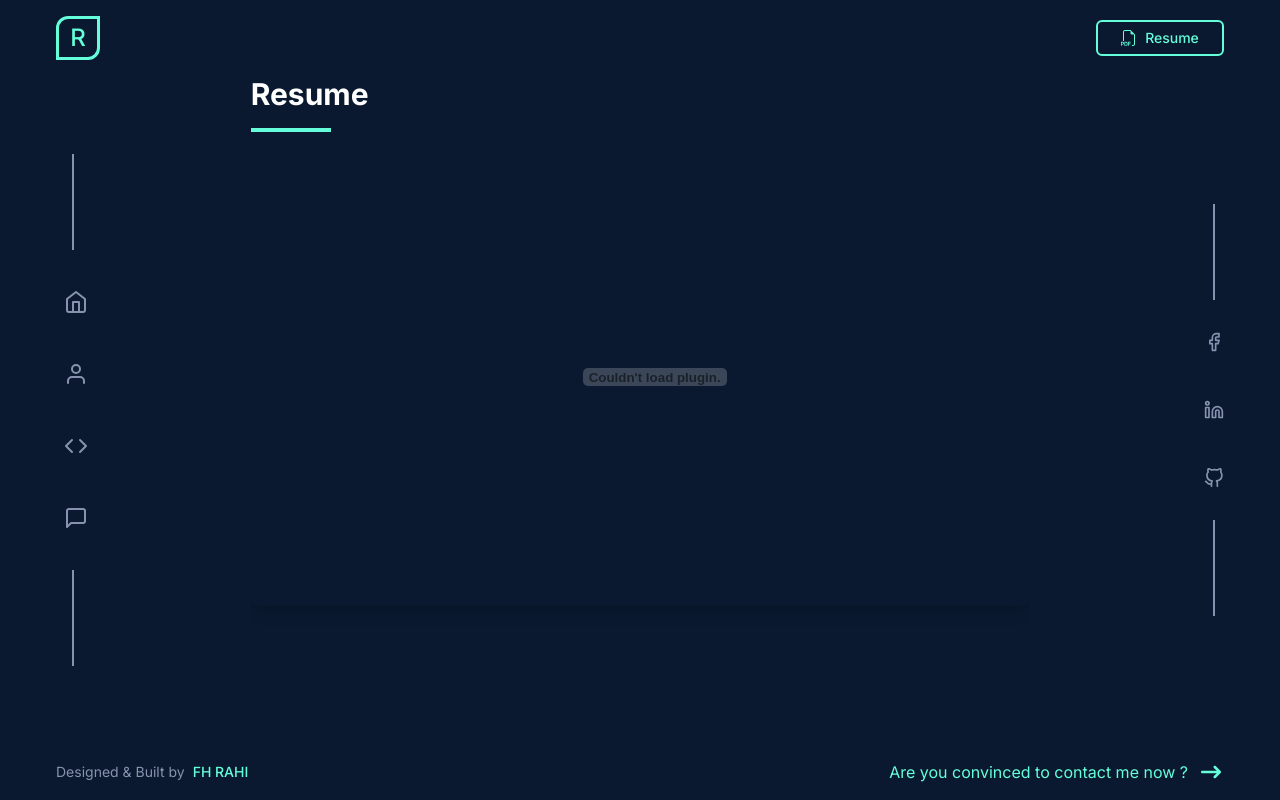
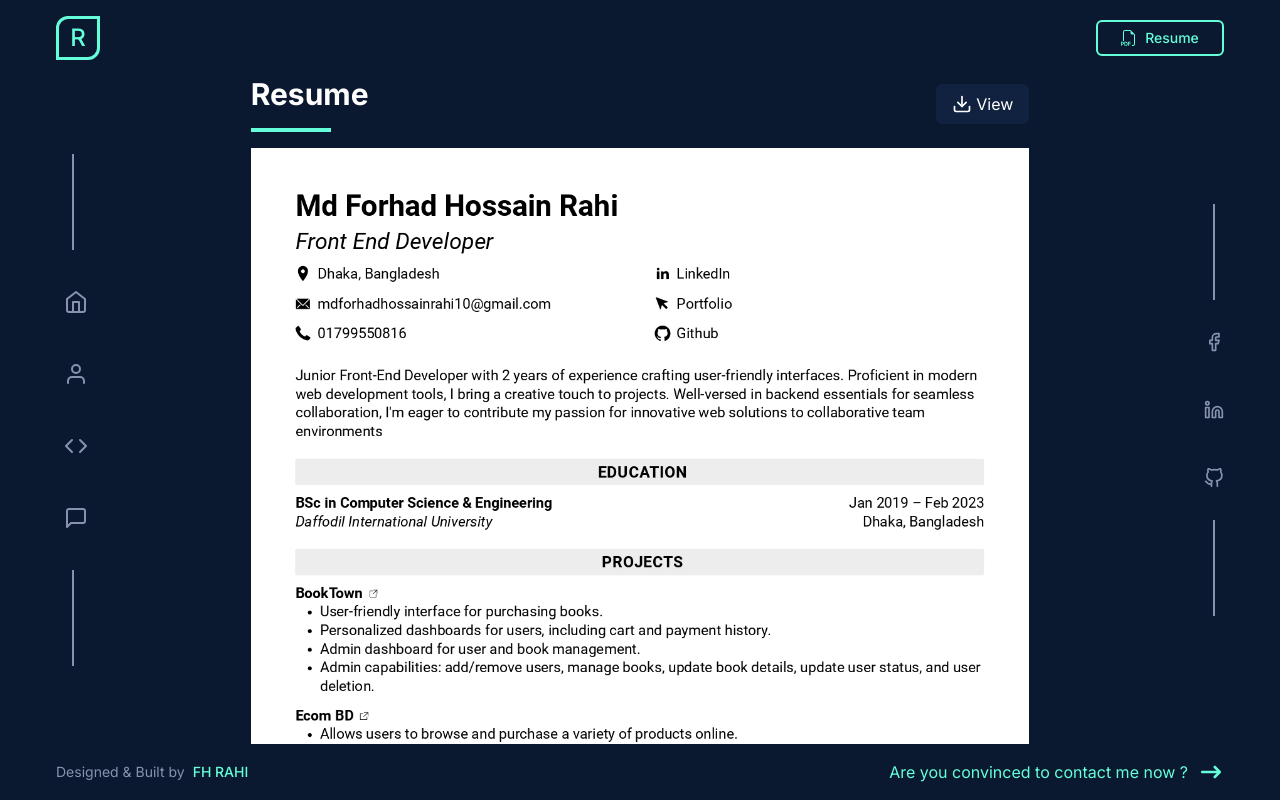
Before and after one commit to MdRahi99/FHR-PORTFOLIO, a Next.js app: page /resume in a window 1280 px wide. Built offline with nearby package versions, Linux system fonts and the light colour scheme.

Commit message:
add resume image

```diff
--- a/app/components/Resume/Resume.jsx
+++ b/app/components/Resume/Resume.jsx
@@ -1,21 +1,27 @@
+import Image from "next/image";
 import React from "react";
+import resume from "../../../public/images/resume.jpg";
+import { FiDownload } from "react-icons/fi";
+import Link from "next/link";
 
 const Resume = () => {
+  const url = 'https://drive.google.com/file/d/1yE2FQmp5aFW-FlgNpFtqx2mox5ccx9AE/view?usp=sharing'
   return (
     <div className="flex flex-col gap-4">
-      <div className="">
-        <h1 className="text-2xl lg:text-3xl font-bold mb-4">Resume</h1>
-        <div className="w-20 h-1 bg-hover"></div>
+      <div>
+        <div className="flex items-center justify-between">
+          <div>
+            <h1 className="text-2xl lg:text-3xl font-bold mb-4">Resume</h1>
+            <div className="w-20 h-1 bg-hover"></div>
+          </div>
+          <Link href={url} target="_blank" className="flex items-center gap-1 px-4 py-2 rounded-md hover:bg-primary hover:text-hover cursor-pointer bg-secondary">
+            <FiDownload className="text-xl" />{" "}
+            View
+          </Link>
+        </div>
       </div>
-      <div className="flex flex-col bg-primary text-white">
-        <div className="bg-primary p-1 rounded-lg shadow-lg">
-          <embed
-            src="/resume.pdf"
-            type="application/pdf"
-            width="800"
-            height="450"
-          />
-        </div>
+      <div className="flex justify-center">
+        <Image src={resume} alt="Resume" className="w-full h-auto" />
       </div>
     </div>
   );
```
Also changed, not shown: public/images/resume.jpg (added).
